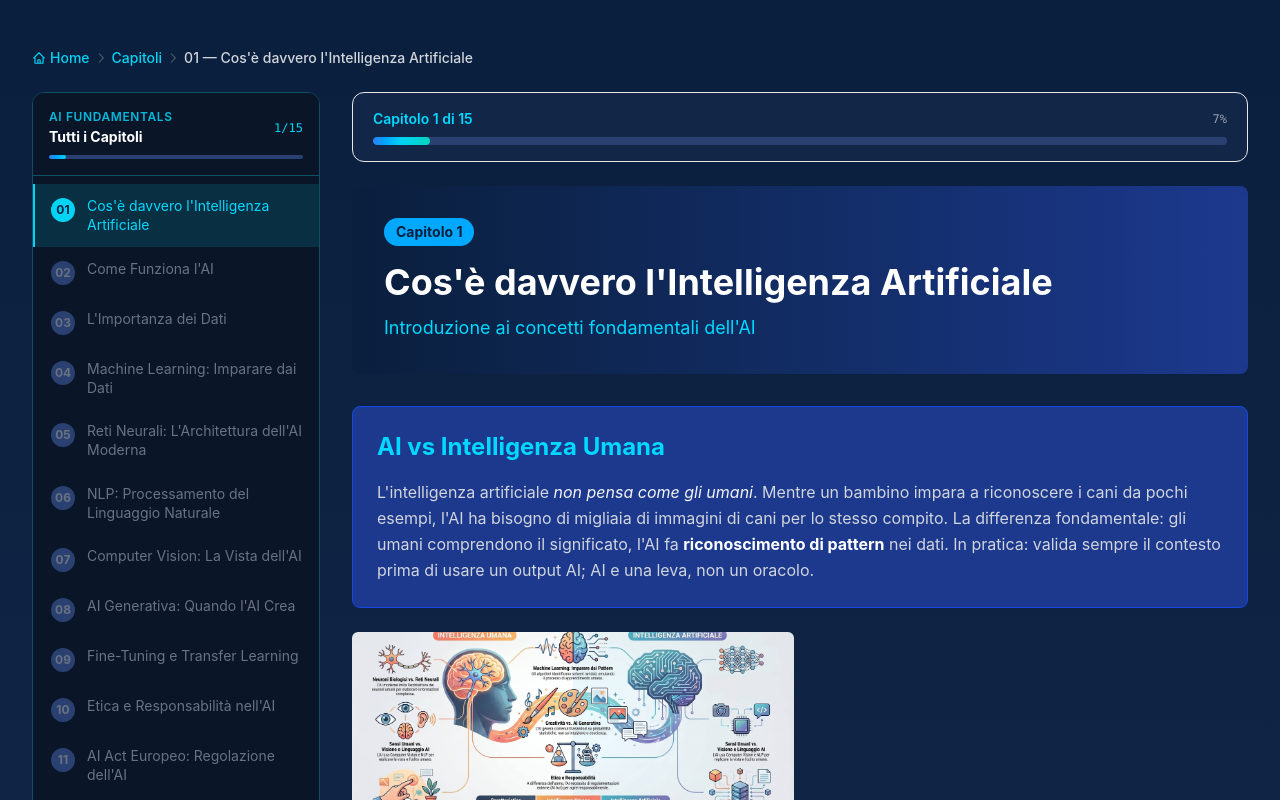
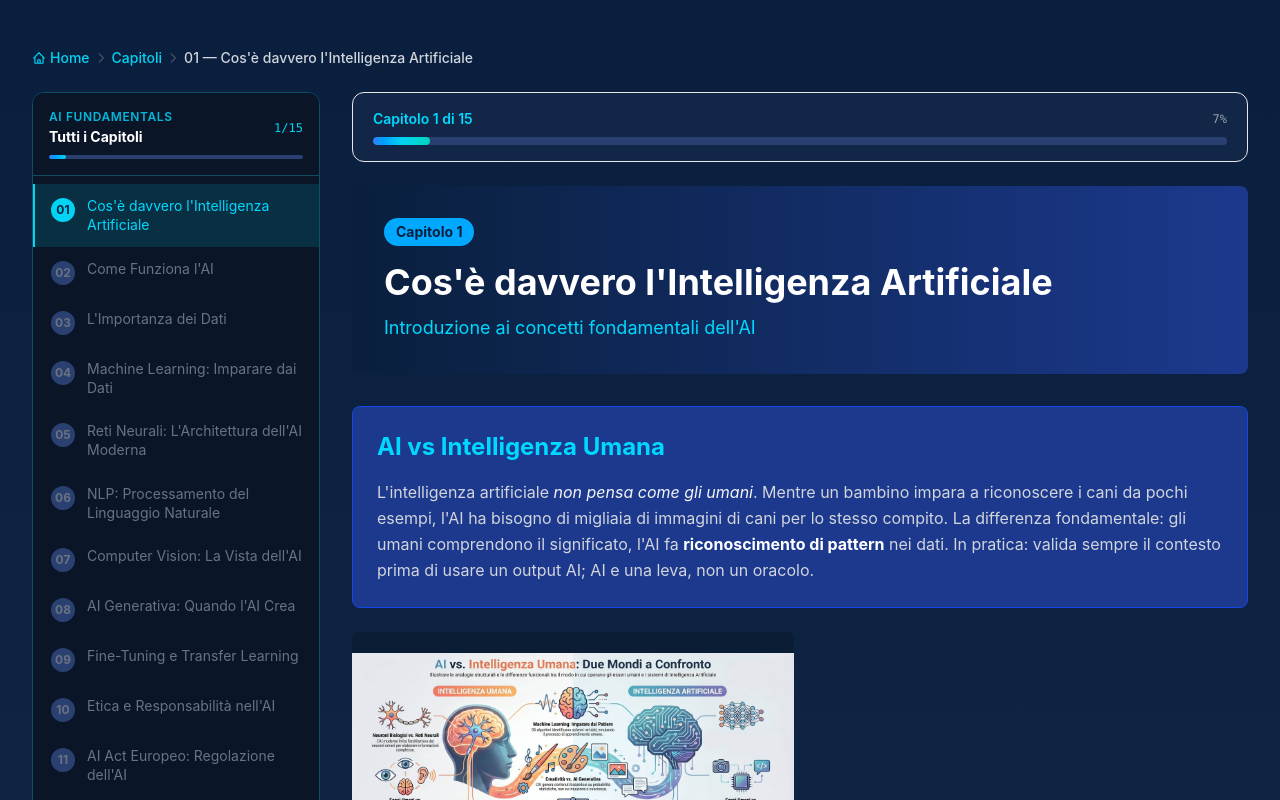
Before and after one commit to MT-Showcases/ai-fundamentals-showcase, a Next.js app: page /chapters/what-is-ai in a window 1280 px wide. Shown: the top 800 px of the page. Built offline with nearby package versions, Linux system fonts and the light colour scheme.

Commit message:
ui: increase media preview height and avoid vertical cropping

```diff
--- a/components/ChapterMediaSlots.tsx
+++ b/components/ChapterMediaSlots.tsx
@@ -117,7 +117,7 @@ export default function ChapterMediaSlots({ chapter }: Props) {
                   <img
                     src={`/${slot.placeholderPath}`}
                     alt={slot.title}
-                    className="w-full h-48 object-cover rounded-md hover:opacity-90 transition"
+                    className="w-full h-72 object-contain rounded-md hover:opacity-90 transition bg-black/20"
                     loading="lazy"
                   />
                 </button>
@@ -128,7 +128,7 @@ export default function ChapterMediaSlots({ chapter }: Props) {
                     preload="metadata"
                     muted
                     playsInline
-                    className="w-full h-48 object-cover rounded-md bg-black pointer-events-none"
+                    className="w-full h-72 object-contain rounded-md bg-black pointer-events-none"
                   />
                   <span className="absolute inset-0 flex items-center justify-center text-white/90 text-xs bg-black/20">
                     ▶ Apri video
--- a/components/SectionMediaSlots.tsx
+++ b/components/SectionMediaSlots.tsx
@@ -56,7 +56,7 @@ export default function SectionMediaSlots({ chapterId, chapterSlug, sectionIndex
                 <img
                   src={`/${slot.placeholderPath}`}
                   alt={slot.title}
-                  className="w-full h-44 object-cover rounded-md hover:opacity-90 transition"
+                  className="w-full h-64 md:h-72 object-contain rounded-md hover:opacity-90 transition bg-black/20"
                   loading="lazy"
                 />
               </button>
```
